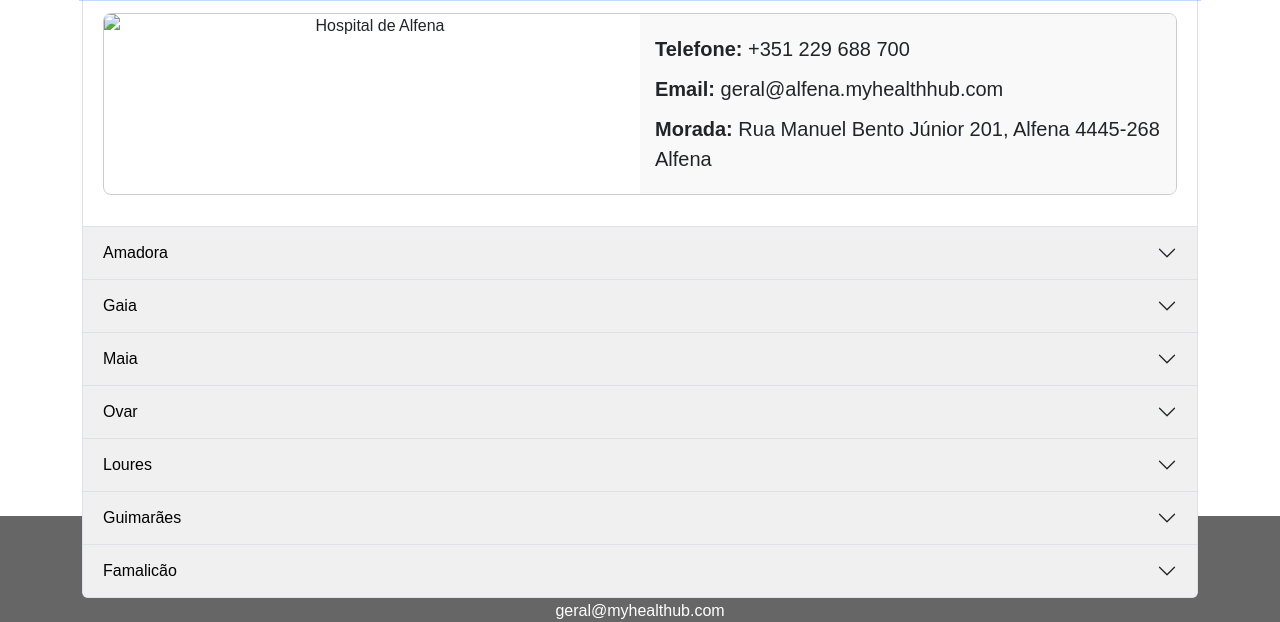
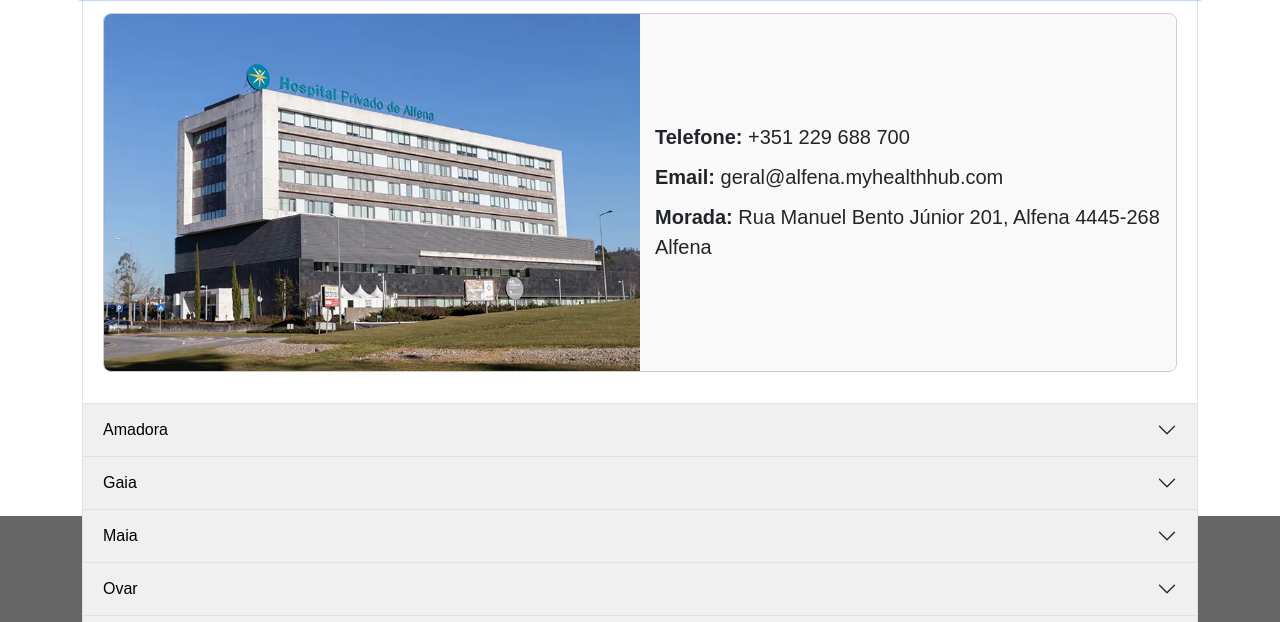
Before and after one commit to RomuloMonteio/projeto_Mas, a plain HTML site: page hospitais.html in a window 1280 px wide. Both pictures are taken after a click on the button "Alfena". Shown: the part 178-800 px from the top of the page. Drawn offline with nearby package versions, Linux system fonts and the light colour scheme.

Commit message:
imagens do hospitais

```diff
--- a/hospitais.html
+++ b/hospitais.html
@@ -165,7 +165,7 @@
           <div id="collapseOne" class="accordion-collapse collapse " data-bs-parent="#accordionExample">
             <div class="accordion-body">
               <div class="hospital">
-              <img src="images/Alfena.webp" alt="Hospital de Alfena">
+              <img src="imagens/Alfena.webp" alt="Hospital de Alfena">
                 <div class="hospital-details">
                   <p><strong>Telefone:</strong> +351 229 688 700</p>
                   <p><strong>Email:</strong> geral@alfena.myhealthhub.com</p>
@@ -182,7 +182,7 @@
         <div id="collapseTwo" class="accordion-collapse collapse" data-bs-parent="#accordionExample">
           <div class="accordion-body">
             <div class="hospital">
-              <img src="images/Amadora.webp" alt="Hospital de Alfena">
+              <img src="imagens/Amadora.webp" alt="Hospital de Alfena">
                 <div class="hospital-details">
                   <p><strong>Telefone:</strong> +351 212 471 000</p>
                   <p><strong>Email:</strong> geral@amadora.healthhub.com</p>
@@ -199,7 +199,7 @@
           <div id="collapseThree" class="accordion-collapse collapse" data-bs-parent="#accordionExample">
             <div class="accordion-body">
               <div class="hospital">
-              <img src="images/Gaia.webp" alt="Hospital de Alfena">
+              <img src="imagens/Gaia.webp" alt="Hospital de Alfena">
                 <div class="hospital-details">
                   <p><strong>Telefone:</strong> +351 220 439 600</p>
                   <p><strong>Email:</strong> geral@gaia.myhealthhub.com</p>
@@ -216,7 +216,7 @@
           <div id="collapseFour" class="accordion-collapse collapse " data-bs-parent="#accordionExample">
             <div class="accordion-body">
               <div class="hospital">
-              <img src="images/Maia.webp" alt="Hospital de Alfena">
+              <img src="imagens/Maia.webp" alt="Hospital de Alfena">
                 <div class="hospital-details">
                   <p><strong>Telefone:</strong> +351 229 980 940</p>
                   <p><strong>Email:</strong> geral@maia.myhealthhub.com</p>
@@ -233,7 +233,7 @@
           <div id="collapseFive" class="accordion-collapse collapse" data-bs-parent="#accordionExample">
             <div class="accordion-body">
               <div class="hospital">
-              <img src="images/Ovar.webp" alt="Hospital de Alfena">
+              <img src="imagens/Ovar.webp" alt="Hospital de Alfena">
                 <div class="hospital-details">
                   <p><strong>Telefone:</strong> +351 256 114 400</p>
                   <p><strong>Email:</strong> geral@ovar.myhealthhub.com</p>
@@ -250,7 +250,7 @@
           <div id="collapseSix" class="accordion-collapse collapse" data-bs-parent="#accordionExample">
             <div class="accordion-body">
               <div class="hospital">
-              <img src="images/Loures.webp" alt="Hospital de Alfena">
+              <img src="imagens/Loures.webp" alt="Hospital de Alfena">
                 <div class="hospital-details">
                   <p><strong>Telefone:</strong> +351 211 580 000</p>
                   <p><strong>Email:</strong> geral@loures.myhealthhub.com</p>
@@ -267,7 +267,7 @@
           <div id="collapseSeven" class="accordion-collapse collapse " data-bs-parent="#accordionExample">
             <div class="accordion-body">
               <div class="hospital">
-              <img src="images/Guimaraes.webp" alt="Hospital de Alfena">
+              <img src="imagens/Guimaraes.webp" alt="Hospital de Alfena">
                 <div class="hospital-details">
                   <p><strong>Telefone:</strong> +351 253 147 000</p>
                   <p><strong>Email:</strong> geral@guimaraes.myhealthhub.com</p>
@@ -284,7 +284,7 @@
           <div id="collapseEight" class="accordion-collapse collapse" data-bs-parent="#accordionExample">
             <div class="accordion-body">
               <div class="hospital">
-              <img src="images/Famalicao.webp" alt="Hospital de Alfena">
+              <img src="imagens/Famalicao.webp" alt="Hospital de Alfena">
                 <div class="hospital-details">
                   <p><strong>Telefone:</strong> +351 252 301 060</p>
                   <p><strong>Email:</strong> geral@famalicao.myhealthhub.com</p>
```
Also changed, not shown: imagens/Alfena.webp (added), imagens/Amadora.webp (added), imagens/Famalicao.webp (added), imagens/Gaia.webp (added), imagens/Guimaraes.webp (added), imagens/Loures.webp (added), imagens/Maia.webp (added), imagens/Ovar.webp (added), imagens/my health hub.jpg (added).
